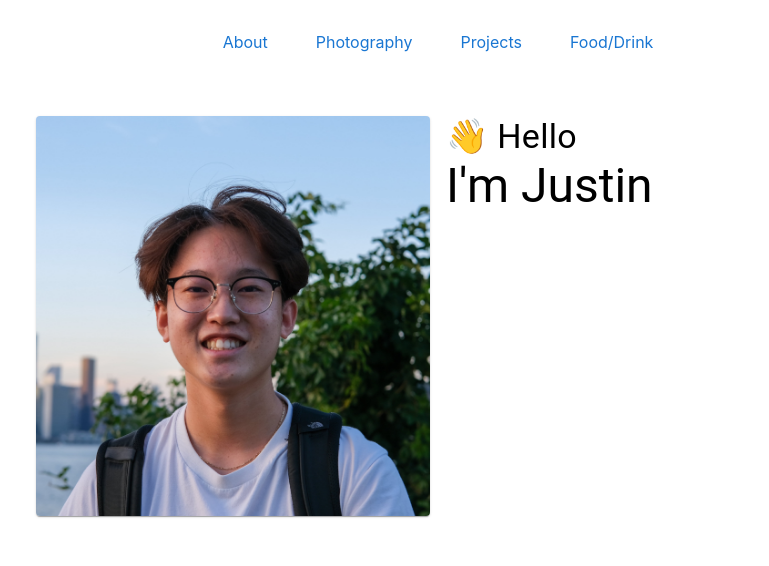
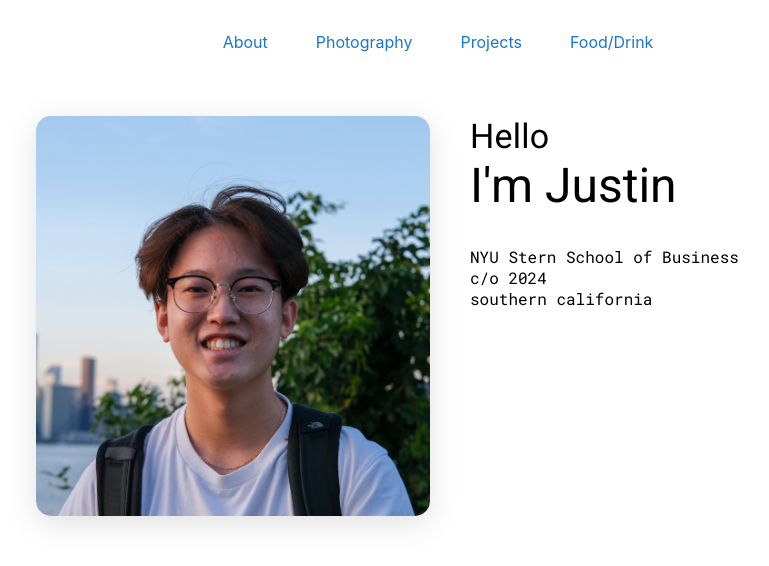
Before and after one commit to zhaojustin/zhaojustin.github.io, a React (Create React App) app: page / in a window 1280 px wide. Shown: the top 566 px of the page, without its empty margins (202-971 px from the left). Built offline with nearby package versions, Linux system fonts and the light colour scheme.

Commit message:
small visual changes

```diff
--- a/src/App.css
+++ b/src/App.css
@@ -1,38 +1 @@
-.App {
-  text-align: center;
-}
-
-.App-logo {
-  height: 40vmin;
-  pointer-events: none;
-}
-
-@media (prefers-reduced-motion: no-preference) {
-  .App-logo {
-    animation: App-logo-spin infinite 20s linear;
-  }
-}
-
-.App-header {
-  background-color: #282c34;
-  min-height: 100vh;
-  display: flex;
-  flex-direction: column;
-  align-items: center;
-  justify-content: center;
-  font-size: calc(10px + 2vmin);
-  color: white;
-}
-
-.App-link {
-  color: #61dafb;
-}
-
-@keyframes App-logo-spin {
-  from {
-    transform: rotate(0deg);
-  }
-  to {
-    transform: rotate(360deg);
-  }
-}
+@import url('https://fonts.googleapis.com/css2?family=Roboto&family=Roboto+Mono&display=swap');
--- a/src/components/Header/Header.js
+++ b/src/components/Header/Header.js
@@ -34,9 +34,24 @@ function Header() {
           </Grid>
           {/* Bio */}
           <Grid item xs={12} sm={6}>
-            <Box>
-              <Typography variant="h4">👋 Hello</Typography>
+            {/* Greeting */}
+            <Box sx={{ pl: { xs: 0, sm: 3} }}>
+              <Typography variant="h4">
+                {" "}Hello
+              </Typography>
               <Typography variant="h3">I'm Justin</Typography>
+              {/* Facts */}
+              <Box sx={{ py: { xs: 2, sm: 4}}} >
+                <Typography variant="p" component="p">
+                  NYU Stern School of Business
+                </Typography>
+                <Typography variant="p" component="p">
+                  c/o 2024
+                </Typography>
+                <Typography variant="p" component="p">
+                  southern california
+                </Typography>
+              </Box>
             </Box>
           </Grid>
         </Grid>
--- a/src/theme.js
+++ b/src/theme.js
@@ -1,9 +1,34 @@
-import { createMuiTheme } from "@mui/material";
+import { createTheme } from "@mui/material";
 
-const theme = createMuiTheme({
+const theme = createTheme({
   typography: {
     h1: {
-      fontFamily: '"Montserrat", Open Sans',
+      fontFamily: "Roboto",
+    },
+    h2: {
+      fontFamily: "Roboto",
+    },
+    h3: {
+      fontFamily: "Roboto",
+    },
+    h4: {
+      fontFamily: "Roboto",
+    },
+    p: {
+      fontFamily: "Roboto Mono",
+    },
+  },
+  components: {
+    // Name of the component
+    MuiCard: {
+      styleOverrides: {
+        // Name of the slot
+        root: {
+          // Some CSS
+          borderRadius: "15px",
+          boxShadow: "rgba(100, 100, 111, 0.2) 0px 7px 29px 0px",
+        },
+      },
     },
   },
 });
```
Also changed, not shown: 1 other file (tests, documents, lock files or other folders).
